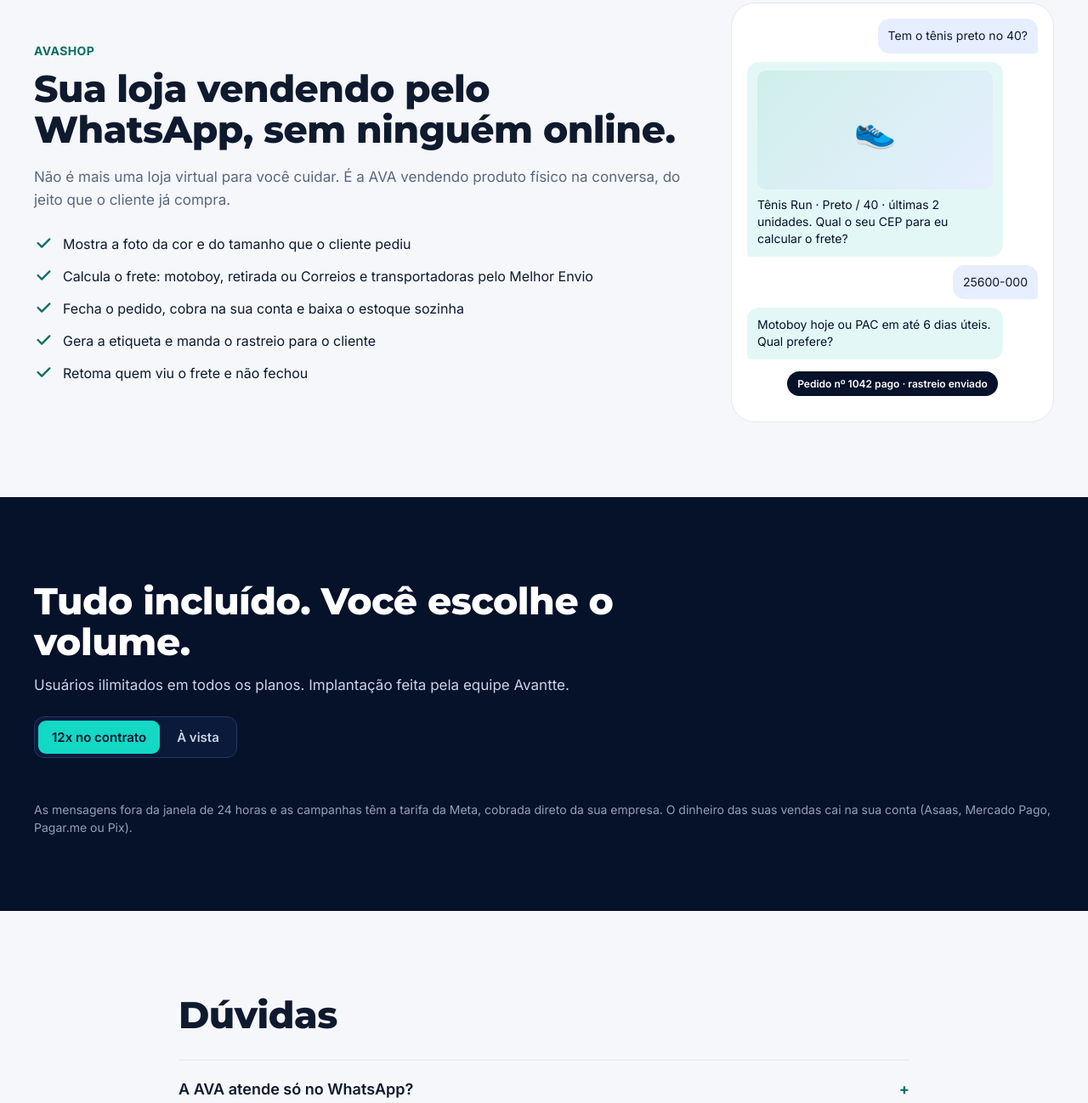
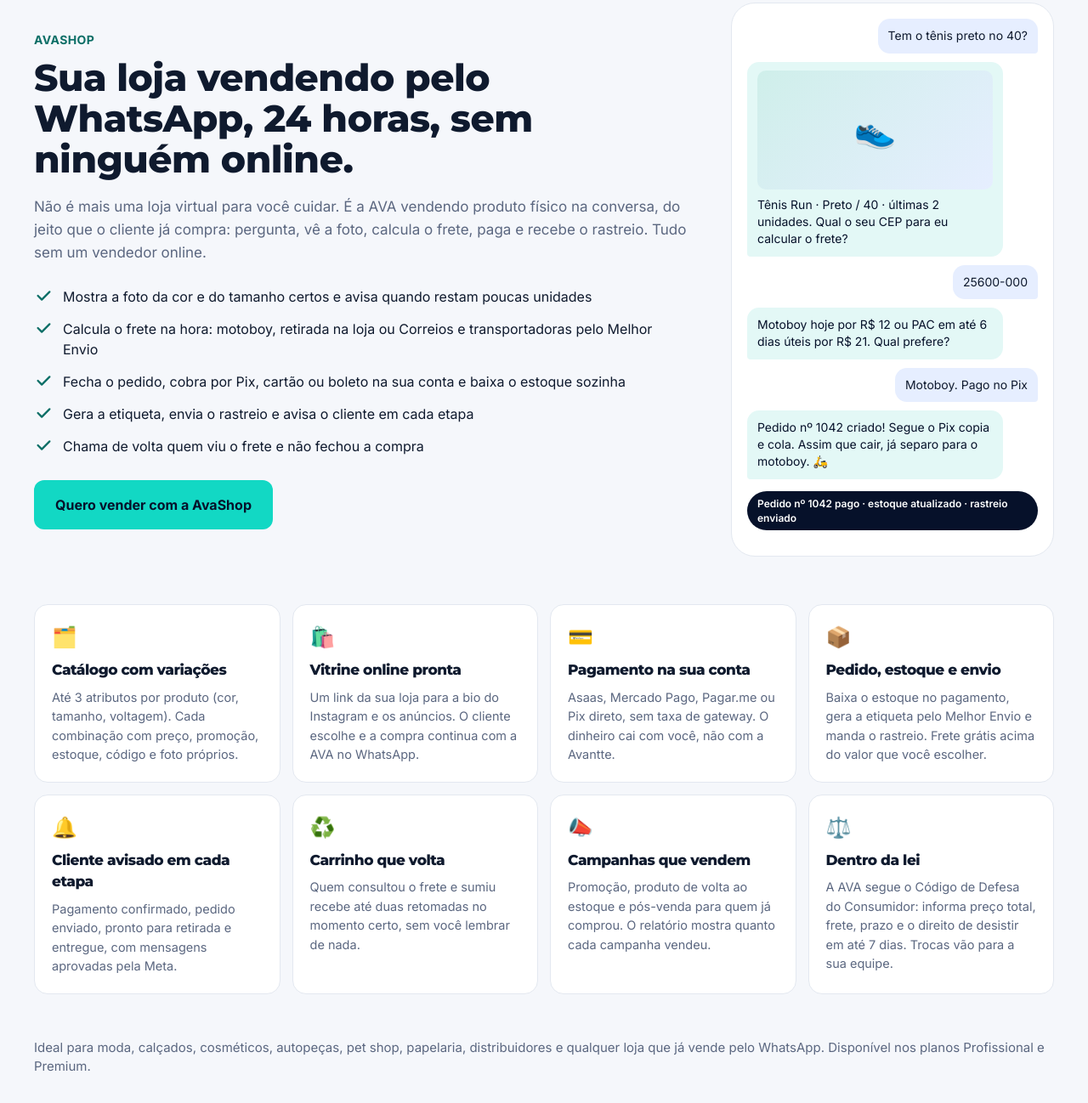
Before and after one commit to grupoavantte/avaconnect, a website: page public/site.html in a window 1280 px wide. Shown: the part 3504-4802 px from the top of the page at 85% size. Drawn offline with Linux system fonts and the light colour scheme; no server answers.

Commit message:
Site: AvaShop completa e novidades

```diff
--- a/public/site.html
+++ b/public/site.html
@@ -109,6 +109,10 @@ footer .legal{flex:1 1 100%;margin:8px 0 0;font-size:13px;line-height:1.6}
 .canais .ic{font-size:26px}.canais .tag{display:inline-block;margin-top:10px;font-size:12px;font-weight:700;color:var(--teal-ink);background:var(--mint);border-radius:999px;padding:3px 10px}
 .canais .breve{color:#5B6780;background:#EEF1F6}
 .wa-flut.com-chat{bottom:92px}
+.shop-grid{flex:1 1 100%;display:grid;grid-template-columns:repeat(4,1fr);gap:14px;margin-top:8px}
+.shop-grid > div{background:#fff;border:1px solid var(--line);border-radius:16px;padding:20px}.shop-grid span{font-size:24px}.shop-grid h3{font-size:17px;font-weight:800;margin:8px 0 0}.shop-grid p{margin:8px 0 0;color:var(--muted);font-size:14.5px;line-height:1.55}
+.shop-pra{flex:1 1 100%;margin:4px 0 0;color:var(--muted);font-size:15px}
+@media (max-width:1000px){.shop-grid{grid-template-columns:1fr 1fr}}@media (max-width:560px){.shop-grid{grid-template-columns:1fr}}
 </style>
 </head>
 <body>
@@ -194,23 +198,37 @@ footer .legal{flex:1 1 100%;margin:8px 0 0;font-size:13px;line-height:1.6}
 <section id="avashop" class="sec shop"><div class="w">
   <div class="txt">
     <p class="eyebrow">AvaShop</p>
-    <h2 class="h2">Sua loja vendendo pelo WhatsApp, sem ninguém online.</h2>
-    <p style="margin:18px 0 0;font-size:17px;line-height:1.6;color:var(--muted)">Não é mais uma loja virtual para você cuidar. É a AVA vendendo produto físico na conversa, do jeito que o cliente já compra.</p>
+    <h2 class="h2">Sua loja vendendo pelo WhatsApp, 24 horas, sem ninguém online.</h2>
+    <p style="margin:18px 0 0;font-size:17px;line-height:1.6;color:var(--muted)">Não é mais uma loja virtual para você cuidar. É a AVA vendendo produto físico na conversa, do jeito que o cliente já compra: pergunta, vê a foto, calcula o frete, paga e recebe o rastreio. Tudo sem um vendedor online.</p>
     <ul>
-      <li><svg aria-hidden="true" width="22" height="22" viewBox="0 0 24 24" fill="none" stroke="#0B6E66" stroke-width="2.5" stroke-linecap="round" stroke-linejoin="round" style="flex:none"><path d="M5 12l5 5L20 7"/></svg><span>Mostra a foto da cor e do tamanho que o cliente pediu</span></li>
-      <li><svg aria-hidden="true" width="22" height="22" viewBox="0 0 24 24" fill="none" stroke="#0B6E66" stroke-width="2.5" stroke-linecap="round" stroke-linejoin="round" style="flex:none"><path d="M5 12l5 5L20 7"/></svg><span>Calcula o frete: motoboy, retirada ou Correios e transportadoras pelo Melhor Envio</span></li>
-      <li><svg aria-hidden="true" width="22" height="22" viewBox="0 0 24 24" fill="none" stroke="#0B6E66" stroke-width="2.5" stroke-linecap="round" stroke-linejoin="round" style="flex:none"><path d="M5 12l5 5L20 7"/></svg><span>Fecha o pedido, cobra na sua conta e baixa o estoque sozinha</span></li>
-      <li><svg aria-hidden="true" width="22" height="22" viewBox="0 0 24 24" fill="none" stroke="#0B6E66" stroke-width="2.5" stroke-linecap="round" stroke-linejoin="round" style="flex:none"><path d="M5 12l5 5L20 7"/></svg><span>Gera a etiqueta e manda o rastreio para o cliente</span></li>
-      <li><svg aria-hidden="true" width="22" height="22" viewBox="0 0 24 24" fill="none" stroke="#0B6E66" stroke-width="2.5" stroke-linecap="round" stroke-linejoin="round" style="flex:none"><path d="M5 12l5 5L20 7"/></svg><span>Retoma quem viu o frete e não fechou</span></li>
+      <li><svg aria-hidden="true" width="22" height="22" viewBox="0 0 24 24" fill="none" stroke="#0B6E66" stroke-width="2.5" stroke-linecap="round" stroke-linejoin="round" style="flex:none"><path d="M5 12l5 5L20 7"/></svg><span>Mostra a foto da cor e do tamanho certos e avisa quando restam poucas unidades</span></li>
+      <li><svg aria-hidden="true" width="22" height="22" viewBox="0 0 24 24" fill="none" stroke="#0B6E66" stroke-width="2.5" stroke-linecap="round" stroke-linejoin="round" style="flex:none"><path d="M5 12l5 5L20 7"/></svg><span>Calcula o frete na hora: motoboy, retirada na loja ou Correios e transportadoras pelo Melhor Envio</span></li>
+      <li><svg aria-hidden="true" width="22" height="22" viewBox="0 0 24 24" fill="none" stroke="#0B6E66" stroke-width="2.5" stroke-linecap="round" stroke-linejoin="round" style="flex:none"><path d="M5 12l5 5L20 7"/></svg><span>Fecha o pedido, cobra por Pix, cartão ou boleto na sua conta e baixa o estoque sozinha</span></li>
+      <li><svg aria-hidden="true" width="22" height="22" viewBox="0 0 24 24" fill="none" stroke="#0B6E66" stroke-width="2.5" stroke-linecap="round" stroke-linejoin="round" style="flex:none"><path d="M5 12l5 5L20 7"/></svg><span>Gera a etiqueta, envia o rastreio e avisa o cliente em cada etapa</span></li>
+      <li><svg aria-hidden="true" width="22" height="22" viewBox="0 0 24 24" fill="none" stroke="#0B6E66" stroke-width="2.5" stroke-linecap="round" stroke-linejoin="round" style="flex:none"><path d="M5 12l5 5L20 7"/></svg><span>Chama de volta quem viu o frete e não fechou a compra</span></li>
     </ul>
+    <div class="ctas" style="margin-top:28px"><a href="/cadastro?plano=profissional" class="btn btn-teal">Quero vender com a AvaShop</a></div>
   </div>
   <div class="chatbox" aria-label="Exemplo de venda pelo AvaShop">
     <p class="cli">Tem o tênis preto no 40?</p>
     <div class="ava"><div class="foto" aria-hidden="true">👟</div><p style="margin:8px 0 0">Tênis Run · Preto / 40 · últimas 2 unidades. Qual o seu CEP para eu calcular o frete?</p></div>
     <p class="cli">25600-000</p>
-    <p class="ava">Motoboy hoje ou PAC em até 6 dias úteis. Qual prefere?</p>
-    <p class="tag">Pedido nº 1042 pago · rastreio enviado</p>
+    <p class="ava">Motoboy hoje por R$ 12 ou PAC em até 6 dias úteis por R$ 21. Qual prefere?</p>
+    <p class="cli">Motoboy. Pago no Pix</p>
+    <p class="ava">Pedido nº 1042 criado! Segue o Pix copia e cola. Assim que cair, já separo para o motoboy. 🛵</p>
+    <p class="tag">Pedido nº 1042 pago · estoque atualizado · rastreio enviado</p>
   </div>
+  <div class="shop-grid" role="list">
+    <div role="listitem"><span aria-hidden="true">🗂️</span><h3>Catálogo com variações</h3><p>Até 3 atributos por produto (cor, tamanho, voltagem). Cada combinação com preço, promoção, estoque, código e foto próprios.</p></div>
+    <div role="listitem"><span aria-hidden="true">🛍️</span><h3>Vitrine online pronta</h3><p>Um link da sua loja para a bio do Instagram e os anúncios. O cliente escolhe e a compra continua com a AVA no WhatsApp.</p></div>
+    <div role="listitem"><span aria-hidden="true">💳</span><h3>Pagamento na sua conta</h3><p>Asaas, Mercado Pago, Pagar.me ou Pix direto, sem taxa de gateway. O dinheiro cai com você, não com a Avantte.</p></div>
+    <div role="listitem"><span aria-hidden="true">📦</span><h3>Pedido, estoque e envio</h3><p>Baixa o estoque no pagamento, gera a etiqueta pelo Melhor Envio e manda o rastreio. Frete grátis acima do valor que você escolher.</p></div>
+    <div role="listitem"><span aria-hidden="true">🔔</span><h3>Cliente avisado em cada etapa</h3><p>Pagamento confirmado, pedido enviado, pronto para retirada e entregue, com mensagens aprovadas pela Meta.</p></div>
+    <div role="listitem"><span aria-hidden="true">♻️</span><h3>Carrinho que volta</h3><p>Quem consultou o frete e sumiu recebe até duas retomadas no momento certo, sem você lembrar de nada.</p></div>
+    <div role="listitem"><span aria-hidden="true">📣</span><h3>Campanhas que vendem</h3><p>Promoção, produto de volta ao estoque e pós-venda para quem já comprou. O relatório mostra quanto cada campanha vendeu.</p></div>
+    <div role="listitem"><span aria-hidden="true">⚖️</span><h3>Dentro da lei</h3><p>A AVA segue o Código de Defesa do Consumidor: informa preço total, frete, prazo e o direito de desistir em até 7 dias. Trocas vão para a sua equipe.</p></div>
+  </div>
+  <p class="shop-pra">Ideal para moda, calçados, cosméticos, autopeças, pet shop, papelaria, distribuidores e qualquer loja que já vende pelo WhatsApp. Disponível nos planos Profissional e Premium.</p>
 </div></section>
 
 <section id="planos" class="sec dark"><div class="w">
@@ -223,7 +241,7 @@ footer .legal{flex:1 1 100%;margin:8px 0 0;font-size:13px;line-height:1.6}
 
 <section id="duvidas" class="sec"><div class="w faq">
   <h2 class="h2" style="margin-bottom:28px">Dúvidas</h2>
-  <details><summary>A AVA atende só no WhatsApp?</summary><p>Não. Ela atende também no chat do seu site, responde formulários de contato e orçamento e lê os e-mails do seu comercial. Tudo cai na mesma caixa de entrada e no mesmo CRM. Instagram, Messenger e atendimento por voz estão chegando.</p></details><details><summary>Preciso trocar o número de WhatsApp?</summary><p>Não. A conexão é feita com a API oficial da Meta em poucos cliques, e você pode continuar usando o mesmo número no aplicativo WhatsApp Business.</p></details>
+  <details><summary>A AVA atende só no WhatsApp?</summary><p>Não. Ela atende também no chat do seu site, responde formulários de contato e orçamento e lê os e-mails do seu comercial. Tudo cai na mesma caixa de entrada e no mesmo CRM. Instagram, Messenger e atendimento por voz estão chegando.</p></details><details><summary>A AvaShop substitui minha loja virtual?</summary><p>Não precisa. Ela vende na conversa do WhatsApp, com catálogo, frete, pagamento e rastreio, e também tem uma vitrine online simples. Se você já tem loja virtual, a AVA atende quem chega pelo WhatsApp e leva até o pagamento.</p></details><details><summary>Preciso trocar o número de WhatsApp?</summary><p>Não. A conexão é feita com a API oficial da Meta em poucos cliques, e você pode continuar usando o mesmo número no aplicativo WhatsApp Business.</p></details>
   <details><summary>E se a IA não souber responder?</summary><p>Ela não inventa. Responde só com o que está na base da sua empresa e, quando não sabe, passa a conversa para o setor certo da sua equipe.</p></details>
   <details><summary>A IA pode dar desconto sem eu saber?</summary><p>Só até o limite que você definir. Acima disso, ela pede sua aprovação pelo WhatsApp e espera a resposta.</p></details>
   <details><summary>O dinheiro das vendas passa pela Avantte?</summary><p>Não. Você conecta a sua conta (Asaas, Mercado Pago, Pagar.me ou uma chave Pix) e os pagamentos caem direto nela. A AVA só gera a cobrança e acompanha.</p></details>
```
